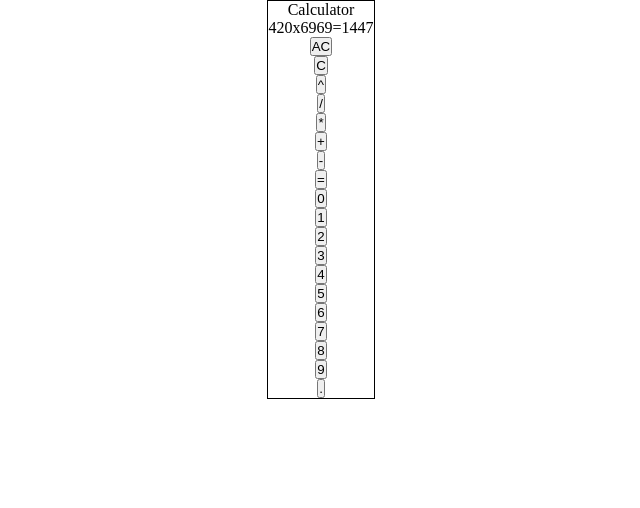
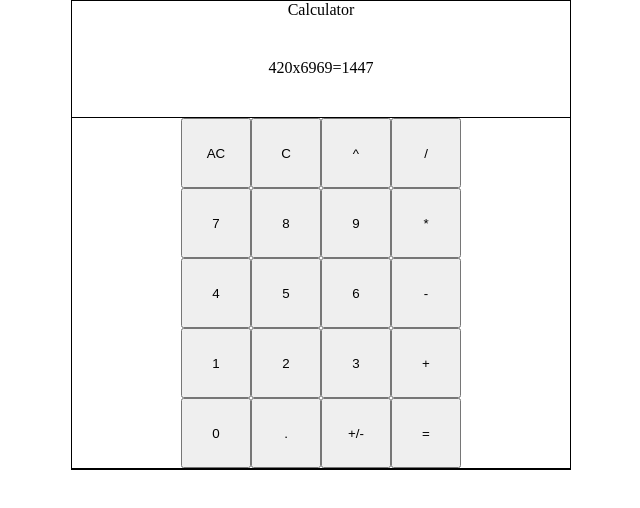
Before and after one commit to noclipst/calculator-js, a plain HTML site: page index.html in a window 1280 px wide. Shown: the whole page, without its empty margins (319-959 px from the left). Drawn offline with Linux system fonts and the light colour scheme.

Commit message:
Some styling

```diff
--- a/css/style.css
+++ b/css/style.css
@@ -4,20 +4,45 @@
     box-sizing: border-box;
 }
 
-.calculator {
-    border: 1px solid black;
-}
-
 .page-container,
 .calculator,
 .result-container,
-.keypad {
+.keypad,
+.keypad-column {
     display: flex;
     justify-content: center;
     align-items: center;
     flex-direction: column;
 }
 
+.page-container,
+.calculator,
+.result-container {
+    gap: 40px;
+}
+
+.result-container {
+    justify-content: flex-end;
+    align-items: flex-end;
+}
+
+.keypad {
+    flex-direction: row;
+    align-items: flex-start;
+}
+
 .calculator {
     flex-direction: column;
 }
+
+.calculator,
+.keypad {
+    border: 1px solid black;
+    width: 500px;
+}
+
+
+.button {
+    width: 70px;
+    height: 70px;
+}
--- a/index.html
+++ b/index.html
@@ -15,25 +15,34 @@
                 </div>
 
                 <div class="keypad">
+                    <div class="keypad-column">
                         <button class="button reset-calc" id="reset-calc">AC</button>
+                        <button class="button number" id="number-7">7</button>
+                        <button class="button number" id="number-4">4</button>
+                        <button class="button number" id="number-1">1</button>
+                        <button class="button number" id="number-0">0</button>
+                    </div>
+                    <div class="keypad-column">
                         <button class="button backspace" id="backspace">C</button>
+                        <button class="button number" id="number-8">8</button>
+                        <button class="button number" id="number-5">5</button>
+                        <button class="button number" id="number-2">2</button>
+                        <button class="button number" id="decimal">.</button>
+                    </div>
+                    <div class="keypad-column">
                         <button class="button operator" id="power">^</button>
+                        <button class="button number" id="number-9">9</button>
+                        <button class="button number" id="number-6">6</button>
+                        <button class="button number" id="number-3">3</button>
+                        <button class="button operator" id="negate">+/-</button>
+                    </div>
+                    <div class="keypad-column">
                         <button class="button operator" id="divide">/</button>
                         <button class="button operator" id="multiply">*</button>
+                        <button class="button operator" id="subtract">-</button>
                         <button class="button operator" id="add">+</button>
-                    <button class="button operator" id="subtract">-</button>
-                    <button class="button operator" id="equals">=</button>
-                    <button class="button number" id="number-0">0</button>
-                    <button class="button number" id="number-1">1</button>
-                    <button class="button number" id="number-2">2</button>
-                    <button class="button number" id="number-3">3</button>
-                    <button class="button number" id="number-4">4</button>
-                    <button class="button number" id="number-5">5</button>
-                    <button class="button number" id="number-6">6</button>
-                    <button class="button number" id="number-7">7</button>
-                    <button class="button number" id="number-8">8</button>
-                    <button class="button number" id="number-9">9</button>
-                    <button class="button number" id="decimal">.</button>
+                        <button class="button operator" id="equal">=</button>
+                    </div>
                 </div>
             </div>
         </div>
```
Lines whose indentation alone changed are shown as unchanged.
